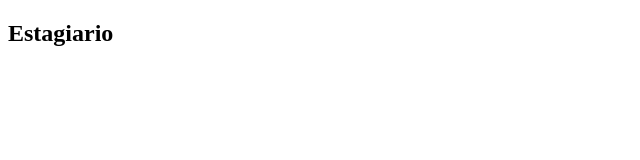
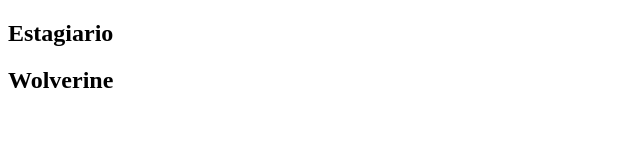
Before and after one commit to fragosojp/angular-tour-of-heroes-front, an Angular app: page / in a window 1280 px wide. Shown: the top 160 px of the page, without its empty margins (0-640 px from the left). Built offline with nearby package versions, Linux system fonts and the light colour scheme.

Commit message:
criando um component

```diff
--- a/src/app/app.component.html
+++ b/src/app/app.component.html
@@ -1 +1,2 @@
 <h2>{{  title }}</h2>
+<app-heroes></app-heroes>
--- a/src/app/app.module.ts
+++ b/src/app/app.module.ts
@@ -2,10 +2,12 @@
 import { BrowserModule } from '@angular/platform-browser';
 
 import { AppComponent } from './app.component';
+import { HeroesComponent } from './heroes/heroes.component';
 
 @NgModule({
   declarations: [
-    AppComponent
+    AppComponent,
+    HeroesComponent
   ],
   imports: [
     BrowserModule
--- /dev/null
+++ b/src/app/heroes/heroes.component.html
@@ -0,0 +1 @@
+<h2>{{  hero  }}</h2>
--- /dev/null
+++ b/src/app/heroes/heroes.component.ts
@@ -0,0 +1,10 @@
+import { Component } from '@angular/core';
+
+@Component({
+  selector: 'app-heroes',
+  templateUrl: './heroes.component.html',
+  styleUrls: ['./heroes.component.scss']
+})
+export class HeroesComponent {
+  hero = 'Wolverine'
+}
```
Also changed, not shown: src/app/heroes/heroes.component.scss (added), 1 other file (tests, documents, lock files or other folders).
